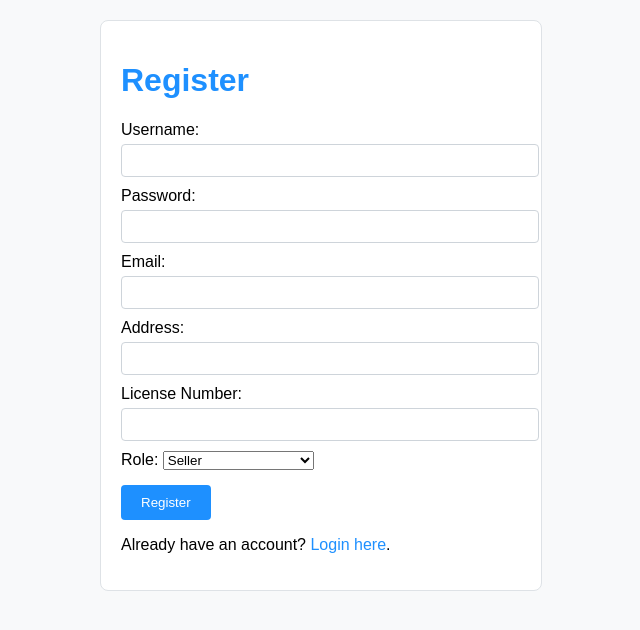
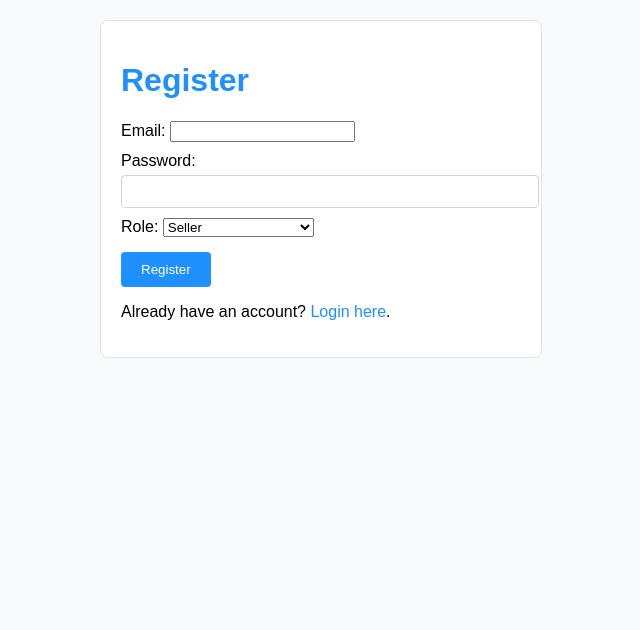
Before and after one commit to RobertLuecke/ShowingHiveAppointments, a Flask app: template templates/register.html in a window 1280 px wide. Shown: the top 630 px of the page, without its empty margins (319-959 px from the left). Run offline with Flask 3, Linux system fonts and the light colour scheme; the template is opened without the code that fills it, so the values that code supplies are empty.

Commit message:
Add files via upload
This commit updates multiple templates:
- dashboard.html: new styling with stats and lists, navigation to profile.
- login.html: uses email as login credential.
- profile.html: adds email, address, license and avatar fields; lists properties and showings.
- register.html: simplifies sign-up to email, password and role only.
These changes complement backend updates for user profiles and email-based authentication.

```diff
--- a/templates/login.html
+++ b/templates/login.html
@@ -65,8 +65,8 @@
         <p class="error">{{ error }}</p>
         {% endif %}
         <form method="post">
-            <label>Username:
-                <input type="text" name="username" required />
+            <label>Email:
+                <input type="email" name="email" required />
             </label>
             <label>Password:
                 <input type="password" name="password" required />
--- a/templates/register.html
+++ b/templates/register.html
@@ -65,20 +65,11 @@
         <p class="error">{{ error }}</p>
         {% endif %}
         <form method="post">
-            <label>Username:
-                <input type="text" name="username" required />
+            <label>Email:
+                <input type="email" name="email" required />
             </label>
             <label>Password:
                 <input type="password" name="password" required />
-            </label>
-            <label>Email:
-                <input type="text" name="email" required />
-            </label>
-            <label>Address:
-                <input type="text" name="address" />
-            </label>
-            <label>License Number:
-                <input type="text" name="license" />
             </label>
             <label>Role:
                 <select name="role" required>
```
Also changed, not shown: templates/profile.html (+2 -5 lines).
